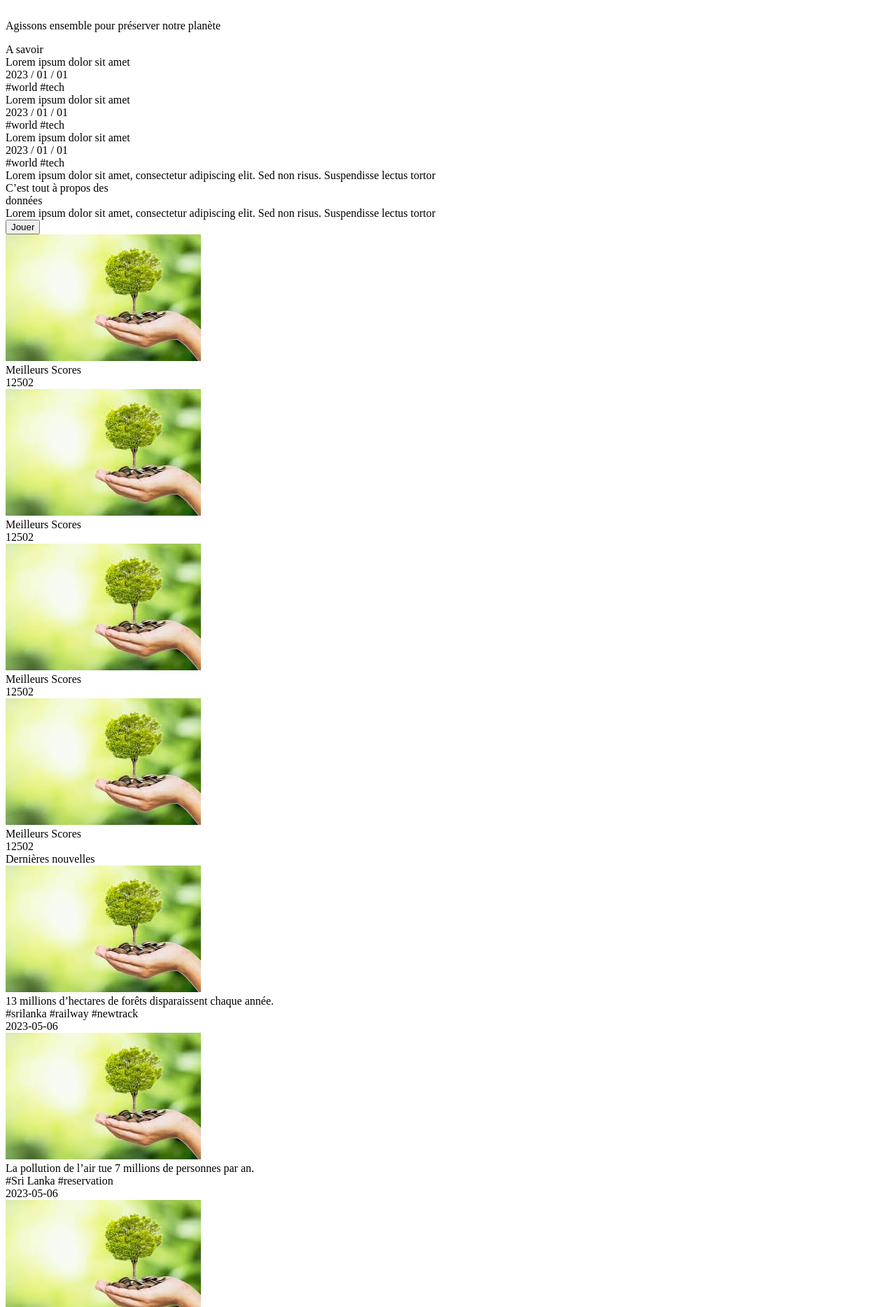
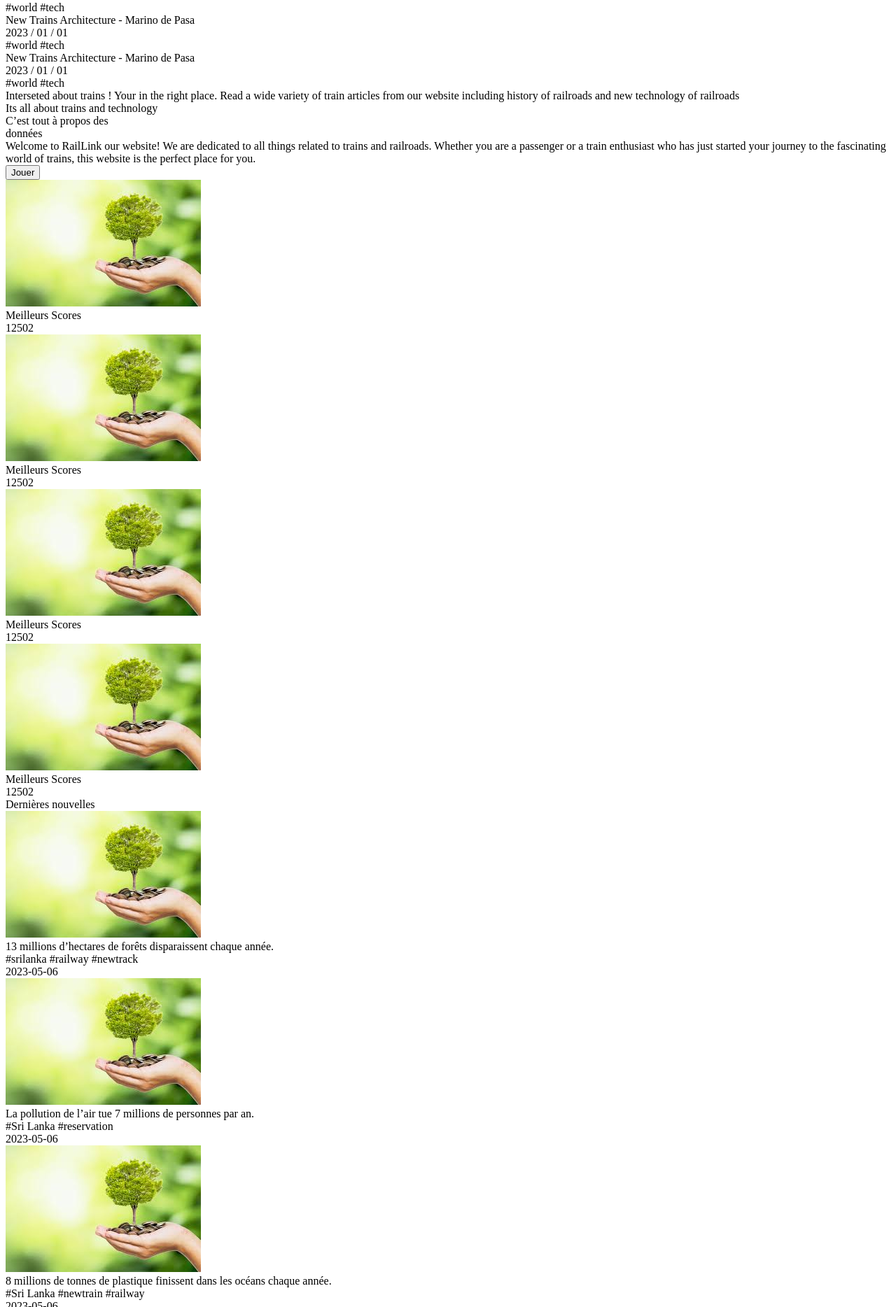
Before and after one commit to HelyaC/EcoAdventure2, a Symfony app: template templates/index/index.html.twig in a window 1280 px wide; the page is wider, and only the part inside the window is pictured. Shown: the part 2035-3903 px from the top of that part at 70% size. Run offline with Twig, Linux system fonts and the light colour scheme; the template is opened without the code that fills it, so the values that code supplies are empty; some libraries are stand-ins or nearby versions; grey boxes are pictures that could not be loaded.

Commit message:
update front ajout des pages

```diff
--- a/templates/components/naviguation/header.html.twig
+++ b/templates/components/naviguation/header.html.twig
@@ -12,9 +12,10 @@
             <a href="{{ path('app_jeux') }}" class="{% if app.request.attributes.get('_route') == 'app_jeux' %}text-white{% else %}text-black{% endif %} text-xl font-normal font-['Inter'] hover:text-gray-800 transition duration-300">Jeux</a>
         </div>
     </div>
+
     <div class="hidden md:flex items-center space-x-4">
-        <a href="{{ path('app_profil') }}" class="text-black text-xl font-normal font-['Inter'] hover:text-gray-800 transition duration-300">Profil</a>
-        <a href="{{ path('app_register') }}" class="text-black text-xl font-normal font-['Inter'] hover:text-gray-800 transition duration-300">Se Connecter</a>
+        <a href="{{ path('app_profil') }}" class="{% if app.request.attributes.get('_route') == 'app_profil' %}text-white{% else %}text-black{% endif %} text-xl font-normal font-['Inter'] hover:text-gray-800 transition duration-300">Profil</a>
+         <a href="{{ path('app_register') }}" class="{% if app.request.attributes.get('_route') == 'app_register' %}text-white{% else %}text-black{% endif %} text-xl font-normal font-['Inter'] hover:text-gray-800 transition duration-300">Se Connecter</a>
     </div>
 </div>
 
--- a/templates/index/index.html.twig
+++ b/templates/index/index.html.twig
@@ -5,34 +5,25 @@
 {% block body %}
 
     <div class="flex justify-center flex-col items-center">
+<div class="relative w-full bg-[#F9F2E1] py-10 flex justify-center items-center">
+    <img class="w-full max-w-screen-lg h-auto object-cover rounded-md" src="/images/front.jpg" alt="Random image">
+</div>
 
-        <!-- DIV N1 -->
-    <div class="relative w-full py-10 flex justify-center items-center">
-    <img class="w-full max-w-screen-lg h-auto object-cover rounded-md" src="images/frontDiv1.png" alt="Random image">
-
-
-
-    <!-- Texte centré et responsive -->
-    <div class="absolute inset-0 flex flex-col items-center justify-center text-center px-4">
-        <h1 class="text-white text-4xl md:text-5xl lg:text-6xl font-bold">EcoAdventure</h1>
-        <p class="text-white text-lg md:text-2xl lg:text-3xl mt-2">Agissons ensemble pour préserver notre planète</p>
-    </div>
-</div>
         <!-- DIV N2 -->
         <div class="w-full bg-[#CFD897] py-10">
-    <div class="text-center text-[#0f0d06] text-3xl sm:text-4xl md:text-5xl lg:text-[64px] font-semibold tracking-wide">
+            <div class="text-center text-[#0f0d06] text-[64px] font-semibold tracking-wide">
                 A savoir
             </div>
 
             <div class="flex justify-center py-10">
-        <!-- Conteneur en grille pour les cartes, avec disposition responsive -->
-        <div class="grid grid-cols-1 sm:grid-cols-2 md:grid-cols-3 gap-6">
+                <!-- Conteneur en ligne pour les 3 cartes -->
+                <div class="flex flex-row gap-6">
                     <!-- Première carte -->
-            <div class="relative flex flex-col sm:flex-row w-full max-w-md h-auto bg-gray-300 rounded-2xl p-4 shadow-lg">
-                <div class="w-full sm:w-24 h-32 sm:h-full bg-gray-400 rounded-2xl flex-shrink-0"></div>
-                <div class="mt-4 sm:mt-0 sm:ml-4 flex flex-col justify-between">
+                    <div class="relative flex w-96 h-44 bg-gray-300 rounded-2xl p-4 shadow-lg">
+                        <div class="w-24 h-full bg-gray-400 rounded-2xl flex-shrink-0"></div>
+                        <div class="ml-4 flex flex-col justify-between">
                             <div class="text-black text-lg font-medium leading-tight">
-                        Lorem ipsum dolor sit amet
+                                New Trains Architecture - Marino de Pasa
                             </div>
                             <div class="flex flex-row gap-4 text-sm text-gray-500 font-medium tracking-tight">
                                 <div>2023 / 01 / 01</div>
@@ -42,13 +33,13 @@
                     </div>
 
                     <!-- Deuxième carte -->
-            <div class="relative flex flex-col sm:flex-row w-full max-w-md h-auto bg-gray-300 rounded-2xl p-4 shadow-lg">
-                <div class="w-full sm:w-24 h-32 sm:h-full bg-gray-400 rounded-2xl flex-shrink-0"></div>
-                <div class="mt-4 sm:mt-0 sm:ml-4 flex flex-col justify-between">
+                    <div class="relative flex w-96 h-44 bg-gray-300 rounded-2xl p-4 shadow-lg">
+                        <div class="w-24 h-full bg-gray-400 rounded-2xl flex-shrink-0"></div>
+                        <div class="ml-4 flex flex-col justify-between">
                             <div class="text-black text-lg font-medium leading-tight">
-                        Lorem ipsum dolor sit amet
+                                New Trains Architecture - Marino de Pasa
                             </div>
-                    <div class="flex flex-row gap-4 text-sm text-gray-500 font-medium tracking-tight">
+                            <div class="flex flex-row gap-4 text-sm text-gray-500 font-medium font-['Inter'] tracking-tight">
                                 <div>2023 / 01 / 01</div>
                                 <div>#world #tech</div>
                             </div>
@@ -56,11 +47,11 @@
                     </div>
 
                     <!-- Troisième carte -->
-            <div class="relative flex flex-col sm:flex-row w-full max-w-md h-auto bg-gray-300 rounded-2xl p-4 shadow-lg">
-                <div class="w-full sm:w-24 h-32 sm:h-full bg-gray-400 rounded-2xl flex-shrink-0"></div>
-                <div class="mt-4 sm:mt-0 sm:ml-4 flex flex-col justify-between">
+                    <div class="relative flex w-96 h-44 bg-gray-300 rounded-2xl p-4 shadow-lg">
+                        <div class="w-24 h-full bg-gray-400 rounded-2xl flex-shrink-0"></div>
+                        <div class="ml-4 flex flex-col justify-between">
                             <div class="text-black text-lg font-medium leading-tight">
-                        Lorem ipsum dolor sit amet
+                                New Trains Architecture - Marino de Pasa
                             </div>
                             <div class="flex flex-row gap-4 text-sm text-gray-500 font-medium tracking-tight">
                                 <div>2023 / 01 / 01</div>
@@ -70,9 +61,10 @@
                     </div>
                 </div>
             </div>
-
-    <div class="flex justify-center text-center text-[#717171] text-base sm:text-lg font-medium tracking-tight px-4">
-        Lorem ipsum dolor sit amet, consectetur adipiscing elit. Sed non risus. Suspendisse lectus tortor
+            <div class="flex justify-center text-center text-[#717171] text-base font-medium tracking-tight">
+                Interseted about trains ! Your in the right place. Read a wide variety of train articles from our
+                website including history of railroads and new technology of railroads <br/>Its all about trains and
+                technology
             </div>
         </div>
 
@@ -89,7 +81,9 @@
                         données
                     </div>
                     <div class="font-semibold tracking-wide">
-                        Lorem ipsum dolor sit amet, consectetur adipiscing elit. Sed non risus. Suspendisse lectus tortor
+                        Welcome to RailLink our website! We are dedicated to all things related to trains and railroads.
+                        Whether you are a passenger or a train enthusiast who has just started your journey to the
+                        fascinating world of trains, this website is the perfect place for you.
                     </div>
                     <!-- Bouton "Jouer" -->
                     <div class="mt-6">
--- a/templates/instruction/index.html.twig
+++ b/templates/instruction/index.html.twig
@@ -6,9 +6,7 @@
 
 {# <section class="bg-cover bg-center h-[50vh]" style="background-image: url('{{ asset('images/frontDiv.png') }}'); margin: 0 auto; width: 100%; max-width: 1300px; background-size: contain; background-repeat: no-repeat;"></section> #}
 <div class="relative w-full bg-[#F9F2E1] py-10 flex justify-center items-center">
-    <img class="w-full max-w-screen-lg h-auto object-cover rounded-md" src="/images/imagetrain2.png" alt="Random image">
-
-
+    <img class="w-full max-w-screen-lg h-auto max-h-[70vh] object-cover rounded-md" src="/images/acceuil.jpg" alt="Image accueil">
 
     <!-- Texte centré et responsive -->
     <div class="absolute inset-0 flex flex-col items-center justify-center text-center px-4">
--- a/templates/jeux/jeux.html.twig
+++ b/templates/jeux/jeux.html.twig
@@ -8,13 +8,13 @@
 
         <!-- DIV N1 -->
  <div class="relative w-full py-10 flex justify-center items-center">
-    <img class="w-full max-w-screen-lg h-auto object-cover rounded-md" src="images/frontDiv1.png" alt="Random image">
+    <img class="w-full max-w-screen-lg h-auto object-cover rounded-md" src="images/jeu.jpg" alt="Random image">
 
 
 
     <!-- Texte centré et responsive -->
     <div class="absolute inset-0 flex flex-col items-center justify-center text-center px-4">
-        <h1 class="text-white text-4xl md:text-5xl lg:text-6xl font-bold">JEUX</h1>
+
 
     </div>
 </div>
```
Lines whose indentation alone changed are shown as unchanged.
